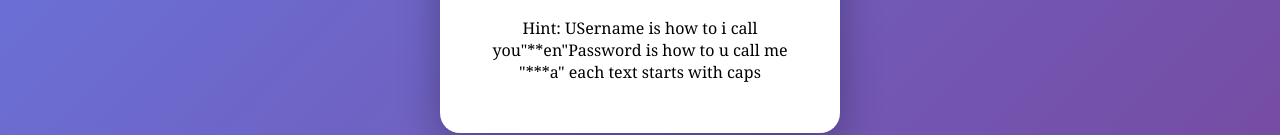
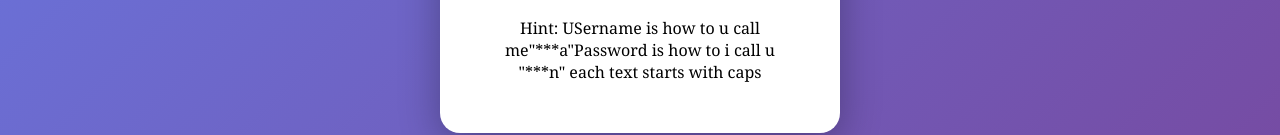
Before and after one commit to surendranp/Myqueen, a plain HTML site: page index.html in a window 1280 px wide. Shown: the part 617-752 px from the top of the page. Drawn offline with Linux system fonts and the light colour scheme.

Commit message:
auto day updates-1

```diff
--- a/index.html
+++ b/index.html
@@ -859,7 +859,7 @@
                 </div>
                 <button type="submit" class="login-btn">Enter Our Story ❤️</button>
                 <p class="error-message" id="errorMessage">Invalid credentials. Please try again!</p>
-                <span>Hint: USername is how to i call you"**en"<span>Password is how to u call me "***a" each text starts with caps</span></span>
+                <span>Hint: USername is how to u call me"***a"<span>Password is how to i call u "***n" each text starts with caps</span></span>
             </form>
         </div>
     </div>
```
